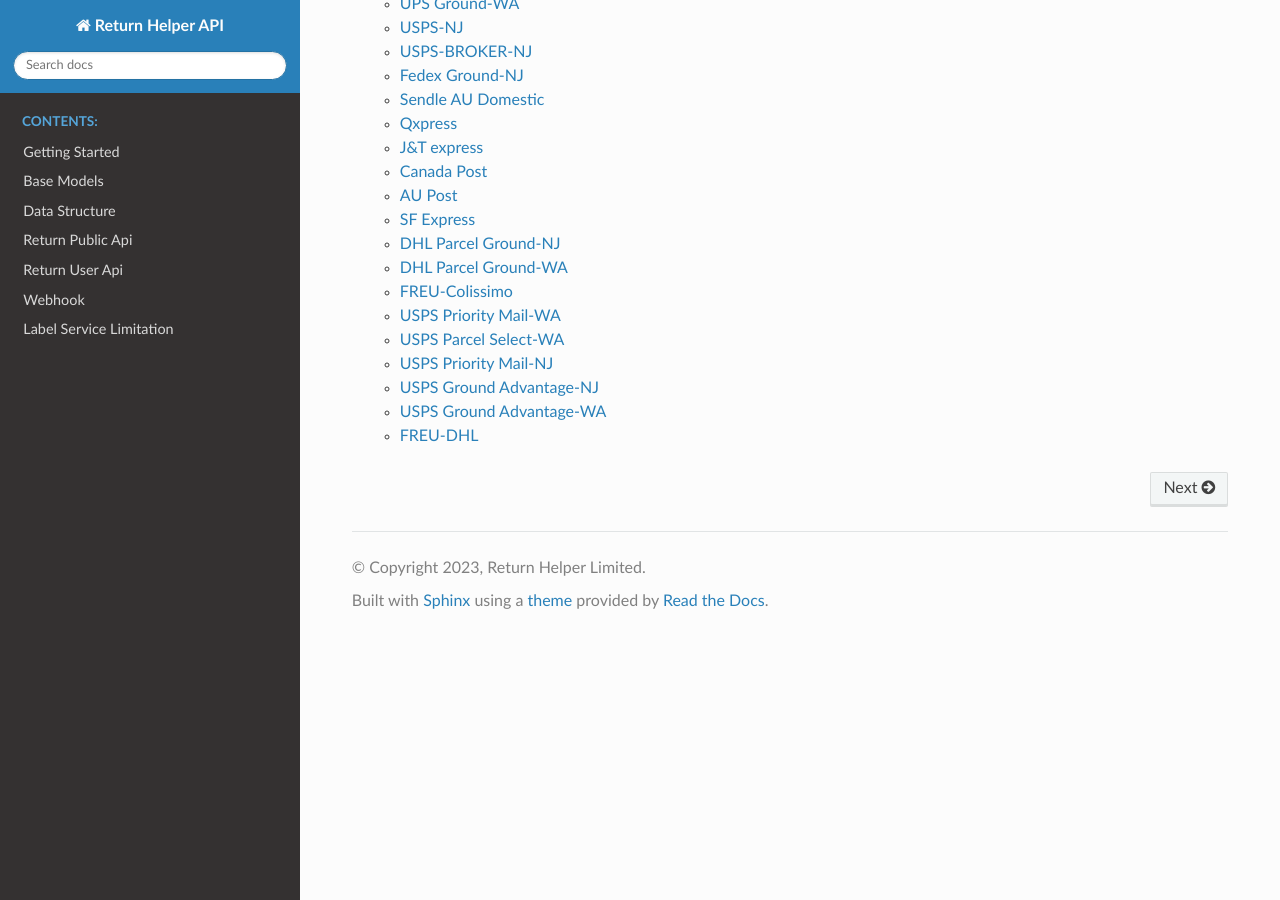
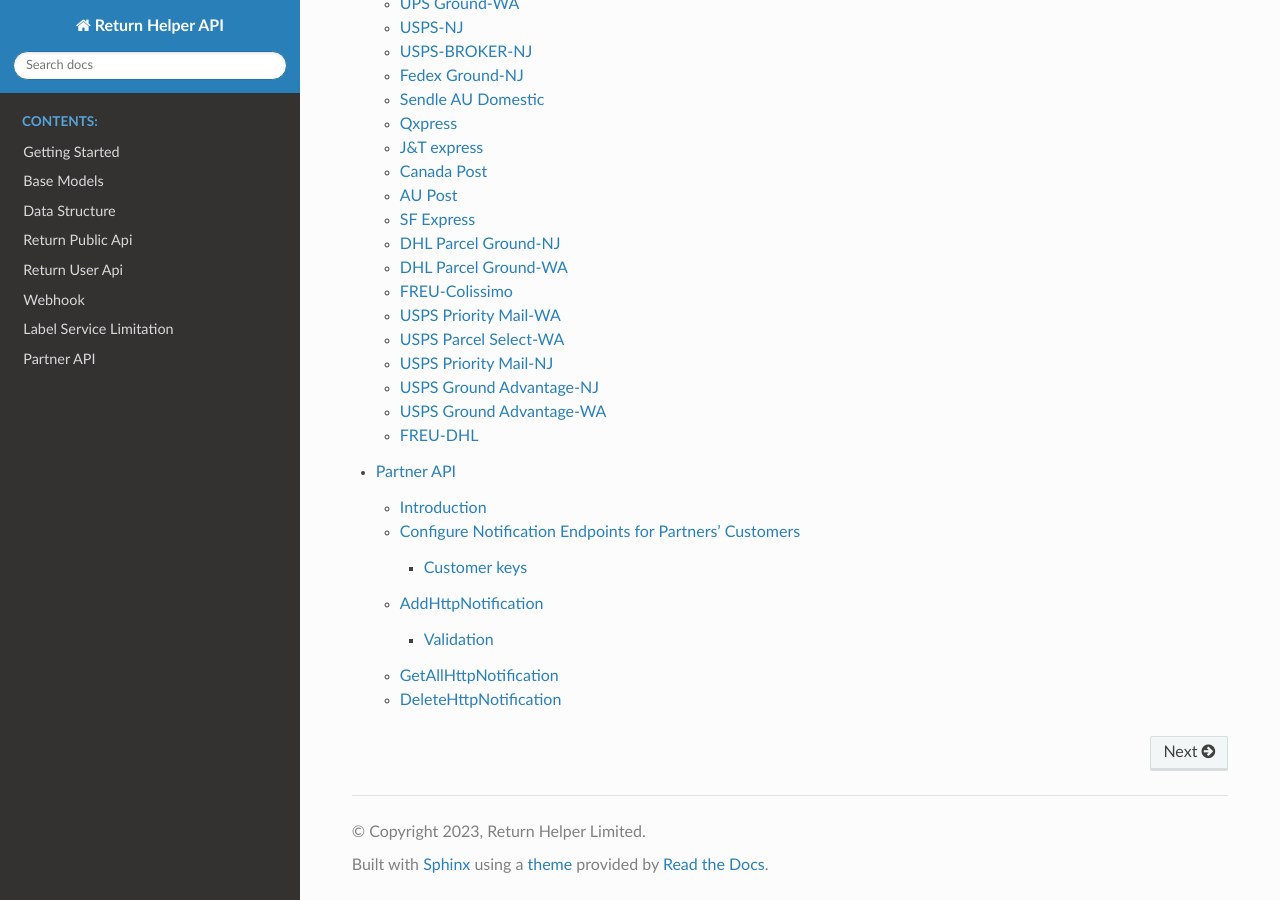
Before and after one commit to ReturnHelper/return-request-api-docs, a Sphinx documentation site: the page built from source/index.rst, in a window 1280 px wide and 900 px high, scrolled down 8016 px. Built offline with Sphinx 7.4.7 and the Read the Docs theme 2.0.0, drawn with Linux system fonts in a browser that asks for light colours; some of the changed lines change nothing that is shown.

Commit message:
added: partner api

```diff
--- a/source/index.rst
+++ b/source/index.rst
@@ -156,3 +156,4 @@
    Return User Api <return_user_api>
    Webhook <Webhook>
    Label Service Limitation <label_service_limitation>
+   Partner API <partner>
--- /dev/null
+++ b/source/partner.rst
@@ -0,0 +1,107 @@
+###########
+Partner API
+###########
+
+Introduction
+-------------
+
+The Partner API is a restricted API that is only available for partners. It provides additional functionality and features specifically designed for partners.
+
+Please note that access to the Partner API requires extra registration as a Return Helper's partner. Unauthorized access to this API is strictly prohibited.
+
+Configure Notification Endpoints for Partners' Customers
+--------------------------------------------------------
+
+Customer keys
+*************
+
+To configure notification endpoints for a partners' customers, partners need to ensure they use the customers' API keys and tokens instead of the partner's key and token. This ensures that the notifications are properly associated with the respective customer accounts.
+
+.. _method-AddHttpNotification:
+
+AddHttpNotification
+-------------------
+
+Add an notification endpoint associated with a user account (by using the user's API key and token).
+
+Validation
+**********
+Before setting the endpoint, a JSON object will be sent via a POST request to the endpoint to verify its ability to receive HTTP POST requests. If the endpoint rejects the request, the API will not add the specified endpoint.
+
+::
+
+[POST]  <userapi-endpoint>/PartnerNotification/addHttpNotification
+
+Parameters:
+
+.. _structure-ApiNotificationRequest:
+
+.. csv-table:: ``ApiNotificationRequest``
+   :header: "Name", "Type", "Required", "Remarks"
+   :widths: 15, 10, 10, 30
+
+   endpoint, string_, YES
+
+.. method_GetAllHttpNotification
+
+Response:
+
+.. csv-table::
+   :header: "Name", "Type"
+   :widths: 15, 10
+
+   apiName, string_
+   signingKey, key
+
+GetAllHttpNotification
+----------------------
+
+Get all notification endpoints under user account (by using the user's API key and token).
+
+::
+
+[GET]  <userapi-endpoint>/PartnerNotification/getAllHttpNotification
+
+Response:
+
+.. csv-table:: ``GetAllHttpNotificationResponse``
+   :header: "Name", "Type"
+   :widths: 15, 10
+
+   httpNotifications, List<:ref:`structure-httpNotifications`>
+
+.. _structure-httpNotifications:
+
+.. csv-table:: ``httpNotifications``
+   :header: "Name", "Type"
+   :widths: 15, 10
+
+   httpNotificationId, integer_
+   endpoint, string_
+   isActive, bool_
+
+DeleteHttpNotification
+----------------------
+
+Delete notification endpoints under a user account (by using the user's API key and token).
+
+::
+
+  [POST]  <userapi-endpoint>/PartnerNotification/DeleteHttpNotification
+
+.. csv-table:: ``DeleteHttpNotificationRequest``
+   :header: "Name", "Type", "Required", "Remarks"
+   :widths: 15, 10, 10, 30
+
+    httpNotificationIdList, List<integer_>, YES
+
+.. reference definition goes here
+
+.. _decimal: https://docs.microsoft.com/en-us/dotnet/api/system.decimal?view=netcore-3.1
+.. _string: https://docs.microsoft.com/en-us/dotnet/api/system.string?view=netcore-3.1
+.. _long: https://docs.microsoft.com/en-us/dotnet/api/system.int64?view=netcore-3.1
+.. _integer: https://docs.microsoft.com/en-us/dotnet/api/system.int32?view=netcore-3.1
+.. _double: https://docs.microsoft.com/en-us/dotnet/api/system.double?view=netcore-3.1
+.. _Datetime: https://docs.microsoft.com/en-us/dotnet/api/system.datetime?view=netcore-3.1
+.. _bool: https://docs.microsoft.com/en-us/dotnet/csharp/language-reference/builtin-types/bool
+.. _guid: https://learn.microsoft.com/en-us/dotnet/api/system.guid?view=netcore-3.1
```
